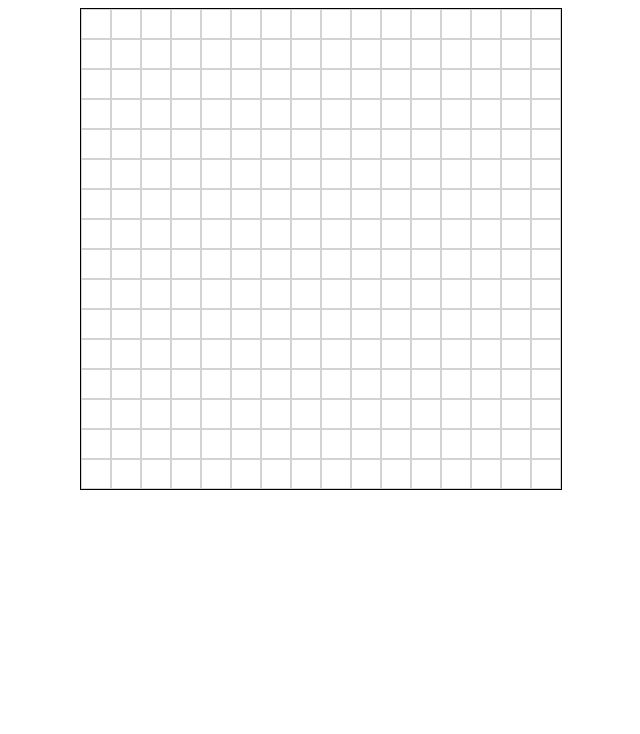
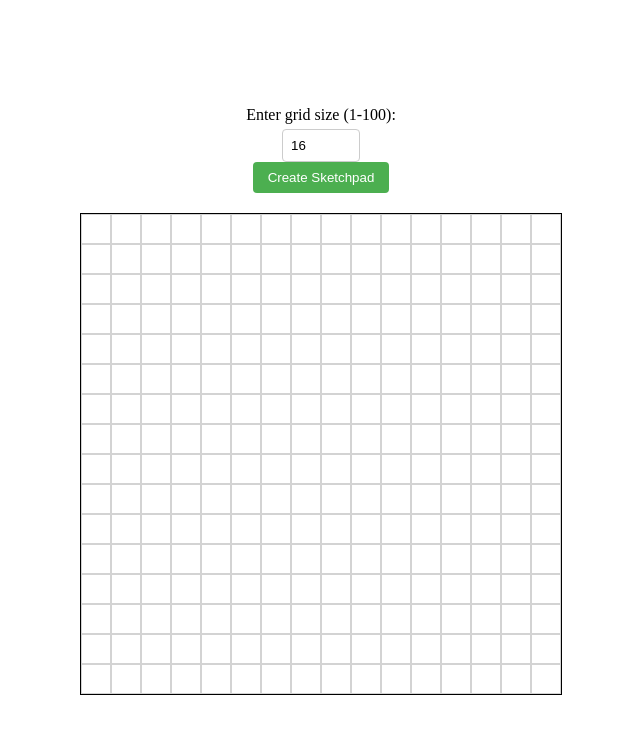
Before and after one commit to fabiodesteves/etch_a_sketch, a plain HTML site: page index.html in a window 1280 px wide. Shown: the whole page, without its empty margins (319-959 px from the left). Drawn offline with Linux system fonts and the light colour scheme.

Commit message:
Add button to select grid size Add color randomizer

```diff
--- a/index.html
+++ b/index.html
@@ -8,6 +8,11 @@
   <link rel="stylesheet" href="style.css">
 </head>
 <body>
+  <div class="input-container"> <!-- Container for input and button -->
+    <label for="grid-size-input">Enter grid size (1-100):</label>
+    <input type="number" id="grid-size-input" min="1" max="100" value="16"> <br>
+    <button id="create-grid-button">Create Sketchpad</button>
+  </div>
   <div id="squares-container"></div>
 </body>
 </html>
--- a/script.js
+++ b/script.js
@@ -1,6 +1,11 @@
 const squareGrid = document.querySelector("#squares-container");
+const gridSizeInput = document.querySelector("#grid-size-input");
+const createGridButton = document.querySelector("#create-grid-button");
 
 function createGrid(gridSize) {
+  // Clear any existing grid before creating a new one
+  squareGrid.innerHTML = '';
+
   for (let i = 0; i < gridSize; i++) {
     const squaresLine = document.createElement("div");
     squaresLine.classList.add("line-of-squares");
@@ -8,13 +13,32 @@ function createGrid(gridSize) {
     for (let j = 0; j < gridSize; j++) {
       const square = document.createElement("div");
       square.classList.add("square");
+
       square.addEventListener("mouseover", () => {
-        square.style.backgroundColor = "black";
-      })
+        // Generate random RGB values
+        const randomRed = Math.floor(Math.random() * 256);
+        const randomGreen = Math.floor(Math.random() * 256);
+        const randomBlue = Math.floor(Math.random() * 256);
+        const randomColor = `rgb(${randomRed}, ${randomGreen}, ${randomBlue})`;
+        square.style.backgroundColor = randomColor;
+      });
+
       squaresLine.appendChild(square);
     }
     squareGrid.appendChild(squaresLine);
   }
 }
 
-createGrid(16);
+// Event listener for the "Create Sketchpad" button
+createGridButton.addEventListener("click", () => {
+  const gridSize = parseInt(gridSizeInput.value); // Get input value and convert to integer
+
+  if (gridSize >= 1 && gridSize <= 100) {
+    createGrid(gridSize); // Create the grid with the user-specified size
+  } else {
+    alert("Please enter a grid size between 1 and 100."); // Error message for invalid input
+  }
+});
+
+// Initial grid creation on page load (optional, if you want a default grid)
+createGrid(16); // Create a default 16x16 grid when the page loads
--- a/style.css
+++ b/style.css
@@ -1,7 +1,42 @@
 body {
-  display: flex; /* Make the body a flex container */
-  justify-content: center; /* Center horizontally */
+  display: flex;
+  flex-direction: column; /* Stack input area and grid vertically */
+  justify-content: center;
+  align-items: center;
+  min-height: 100vh;
+  margin: 0;
 }
+
+.input-container {
+  margin-bottom: 20px; /* Add some space between input area and grid */
+  text-align: center; /* Center the content inside input-container */
+}
+
+label {
+  display: block; /* Put label on its own line */
+  margin-bottom: 5px;
+}
+
+input[type="number"] { /* Style the number input */
+  padding: 8px;
+  border: 1px solid #ccc;
+  border-radius: 4px;
+  width: 60px; /* Adjust width as needed */
+}
+
+button { /* Style the button */
+  padding: 8px 15px;
+  background-color: #4CAF50; /* Green button */
+  color: white;
+  border: none;
+  border-radius: 4px;
+  cursor: pointer;
+}
+
+button:hover { /* Hover effect for button */
+  background-color: #45a049;
+}
+
 
 #squares-container {
   display: flex; /* Make the container a flex container */
```
